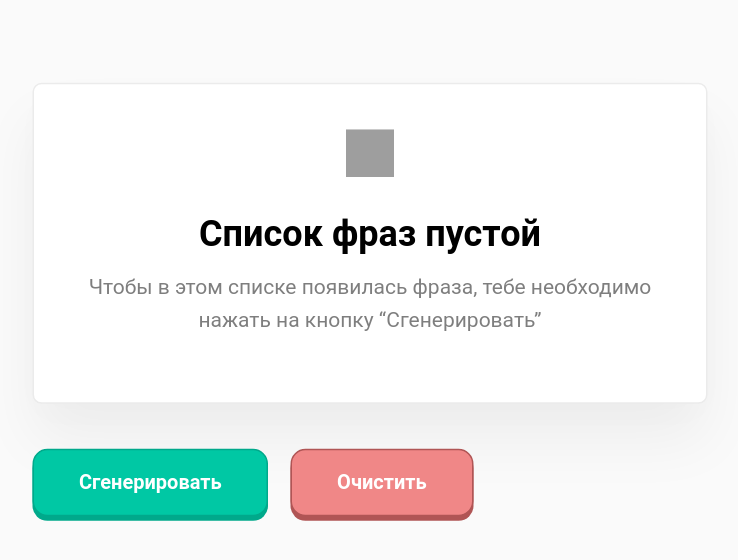
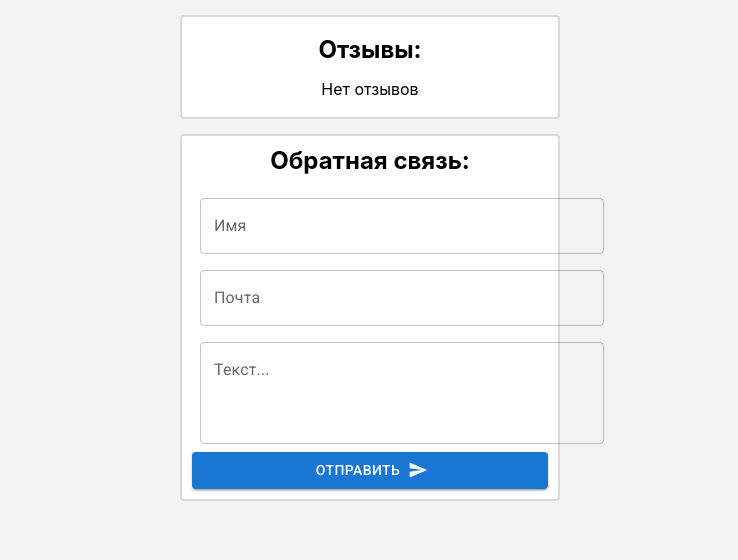
Before and after one commit to VladZimin/archakov-tutorials, a React (Create React App) app: page / in a window 1280 px wide. Shown: the top 560 px of the page, without its empty margins (270-1008 px from the left). Built offline with nearby package versions, Linux system fonts and the light colour scheme; grey boxes are pictures that could not be loaded.

Commit message:
Сделал ДЗ №5

```diff
--- a/package.json
+++ b/package.json
@@ -3,6 +3,10 @@
   "version": "0.1.0",
   "private": true,
   "dependencies": {
+    "@emotion/react": "^11.5.0",
+    "@emotion/styled": "^11.3.0",
+    "@mui/icons-material": "^5.0.4",
+    "@mui/material": "^5.0.4",
     "@testing-library/jest-dom": "^5.14.1",
     "@testing-library/react": "^11.2.7",
     "@testing-library/user-event": "^12.8.3",
--- a/public/index.html
+++ b/public/index.html
@@ -2,7 +2,14 @@
 <html lang="en">
   <head>
     <meta charset="utf-8" />
-    <link rel="icon" href="%PUBLIC_URL%/favicon.ico" />
+    <link
+            rel="stylesheet"
+            href="https://fonts.googleapis.com/css?family=Roboto:300,400,500,700&display=swap"
+    />
+    <link
+            rel="stylesheet"
+            href="https://fonts.googleapis.com/icon?family=Material+Icons"
+    />
     <meta name="viewport" content="width=device-width, initial-scale=1" />
     <meta name="theme-color" content="#000000" />
     <meta
--- a/src/index.js
+++ b/src/index.js
@@ -1,7 +1,7 @@
 import React from 'react'
 import ReactDOM from 'react-dom'
 import './index.css'
-import App from './tutorial-4/App'
+import App from './tutorial-5/App'
 
 ReactDOM.render(
   <React.StrictMode>
--- /dev/null
+++ b/src/tutorial-5/App.js
@@ -0,0 +1,12 @@
+import style from './App.module.css'
+import FeedBackBlock from './components/FeedBackBlock'
+
+const App = () => {
+  return (
+    <div className={style.wrapper}>
+      <FeedBackBlock />
+    </div>
+  )
+}
+
+export default App
--- /dev/null
+++ b/src/tutorial-5/App.module.css
@@ -0,0 +1,10 @@
+body {
+    background-color: #f3f3f3;
+}
+h2 {
+    margin: 0px 0px 15px 0px
+}
+.wrapper {
+    margin: auto;
+    width: 380px;
+}
--- /dev/null
+++ b/src/tutorial-5/components/FeedBack.module.css
@@ -0,0 +1,8 @@
+.feedBackBlock {
+    text-align: center;
+    padding: 10px;
+    background-color: white;
+    border-radius: 4px;
+    margin-top: 15px;
+    border: 2px solid #dadada;
+}
--- /dev/null
+++ b/src/tutorial-5/components/FeedBackBlock.jsx
@@ -0,0 +1,130 @@
+import React from 'react'
+import style from './FeedBack.module.css'
+import { Box, Button, TextField } from '@mui/material'
+import SendIcon from '@mui/icons-material/Send'
+import List from '@mui/material/List'
+import Review from './Review'
+
+const FeedBackBlock = () => {
+  let commentsObj = {
+    fullName: '',
+    email: '',
+    createdAt: new Date().toLocaleString('ru-RU', {
+      year: 'numeric',
+      month: 'long',
+      day: 'numeric',
+    }),
+    text: '',
+  }
+  const [comments, setComments] = React.useState([])
+
+  React.useEffect(() => {
+    localStorage.setItem('comments', JSON.stringify(comments))
+  }, [comments])
+
+  React.useEffect(() => {
+    let localStorageArr = JSON.parse(localStorage.getItem('comments'))
+    if (localStorageArr.length) {
+      setComments([localStorageArr])
+    } else {
+      setComments([])
+    }
+  }, [])
+
+  let handleChangeInputs = (event) => {
+    const { value, name } = event.target
+    switch (name) {
+      case 'fullName':
+        commentsObj.fullName = value.trim()
+        break
+      case 'email':
+        commentsObj.email = value.trim()
+        break
+      case 'text':
+        commentsObj.text = value.trim()
+        break
+      default:
+        break
+    }
+  }
+  let handleRemoveReview = (index) => {
+    setComments(comments.filter((_, i) => i !== index))
+  }
+  let handleSubmit = (event) => {
+    event.preventDefault()
+    if (commentsObj.fullName && commentsObj.text && commentsObj.email) {
+      setComments((prev) => [...prev, commentsObj])
+      event.target.reset()
+    } else {
+      alert('Заполните все поля!')
+    }
+  }
+  let reviewsList = comments.map((el, i) => (
+    <Review
+      key={el.fullName}
+      index={i}
+      fullName={el.fullName}
+      text={el.text}
+      removeReview={handleRemoveReview}
+      date={el.createdAt}
+    />
+  ))
+
+  return (
+    <>
+      <div className={style.feedBackBlock}>
+        <List
+          sx={{ width: '100%', maxWidth: 360, bgcolor: 'background.paper' }}
+        >
+          <h2>Отзывы: </h2>
+          {!comments.length ? 'Нет отзывов' : reviewsList}
+        </List>
+      </div>
+      <div className={style.feedBackBlock}>
+        <Box
+          onSubmit={handleSubmit}
+          component="form"
+          sx={{
+            display: 'flex',
+            flexDirection: 'column',
+            '& .MuiTextField-root': { m: 1, width: '40ch' },
+          }}
+          noValidate
+          autoComplete="off"
+        >
+          <h2>Обратная связь: </h2>
+
+          <TextField
+            onChange={handleChangeInputs}
+            name="fullName"
+            id="outlined-textarea"
+            label="Имя"
+            placeholder="Placeholder"
+            multiline
+          />
+          <TextField
+            onChange={handleChangeInputs}
+            name="email"
+            id="outlined-textarea"
+            label="Почта"
+            placeholder="Placeholder"
+            multiline
+          />
+          <TextField
+            onChange={handleChangeInputs}
+            name="text"
+            id="outlined-multiline-static"
+            label="Текст..."
+            multiline
+            rows={3}
+          />
+          <Button type="submit" variant="contained" endIcon={<SendIcon />}>
+            Отправить
+          </Button>
+        </Box>
+      </div>
+    </>
+  )
+}
+
+export default FeedBackBlock
--- /dev/null
+++ b/src/tutorial-5/components/Review.jsx
@@ -0,0 +1,37 @@
+import ListItem from '@mui/material/ListItem'
+import ListItemAvatar from '@mui/material/ListItemAvatar'
+import Avatar from '@mui/material/Avatar'
+import ListItemText from '@mui/material/ListItemText'
+import Typography from '@mui/material/Typography'
+import { Button } from '@mui/material'
+
+const Review = ({ fullName, text, removeReview, index, date }) => {
+  return (
+    <ListItem alignItems="flex-start">
+      <ListItemAvatar>
+        <Avatar alt="Remy Sharp" src="/static/images/avatar/1.jpg" />
+      </ListItemAvatar>
+      <ListItemText
+        primary={fullName}
+        secondary={
+          <>
+            <Typography
+              sx={{ display: 'inline' }}
+              component="span"
+              variant="body2"
+              color="text.primary"
+            >
+              {text}
+            </Typography>
+            {' - ' + date}
+          </>
+        }
+      />
+      <Button onClick={() => removeReview(index)} color="error">
+        X
+      </Button>
+    </ListItem>
+  )
+}
+
+export default Review
```
Also changed, not shown: 1 other file (tests, documents, lock files or other folders).
